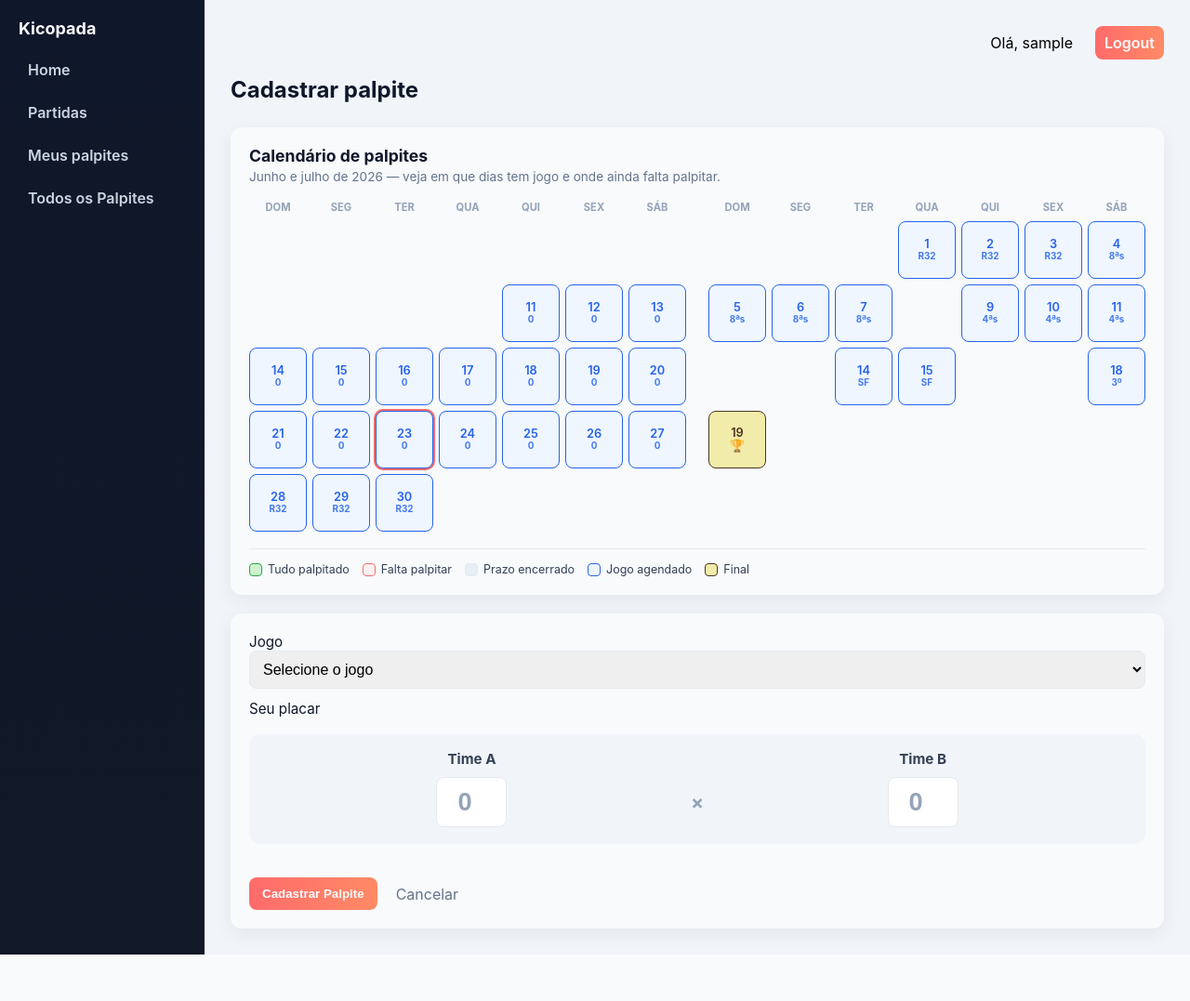
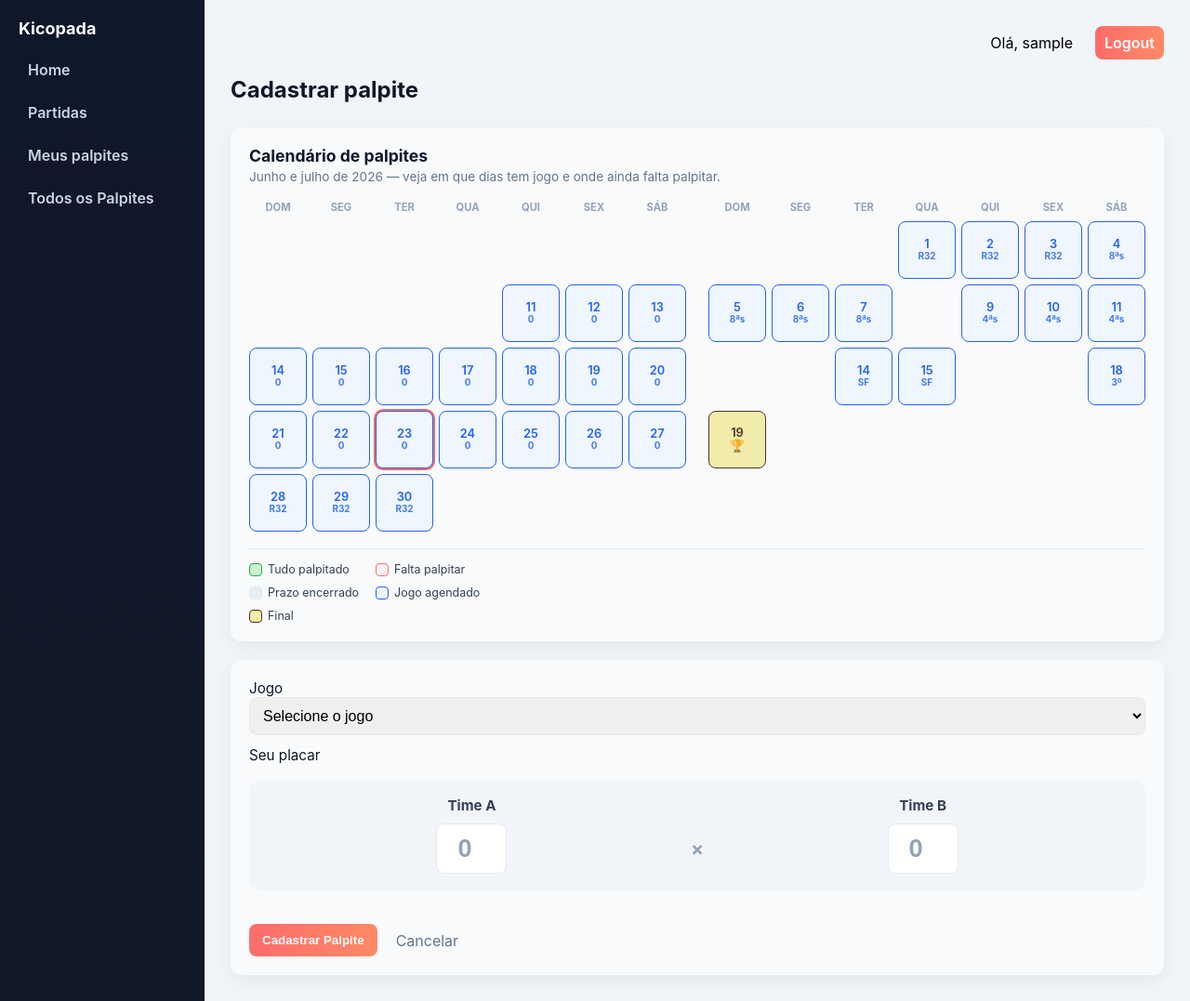
Before and after one commit to fabianamasini/kicopada, a Flask app: page /add_guess in a window 1280 px wide. Shown: the whole page at 93% size. Before the commit the page ends 1027 px from the top, so only its background shows below. Run offline with Flask 3, Linux system fonts and the light colour scheme; the visitor is signed in with stand-in values (Sample User, id 1); data that the repository does not hold is empty; parts of the project's set-up code (start-up, migrations or seed data) failed here and were passed over.

Commit message:
Alinha a legenda do calendário (grid de 2 colunas)
Tava usando flex-wrap e as colunas não batiam. Trocado por grid
de 2 colunas, aí os itens alinham certinho.

Co-Authored-By: Claude Opus 4.8 <noreply@anthropic.com>

```diff
--- a/static/css/app.css
+++ b/static/css/app.css
@@ -665,9 +665,9 @@ h1 {
 }
 
 .cal-legend {
-    display: flex;
-    flex-wrap: wrap;
-    gap: 14px;
+    display: grid;
+    grid-template-columns: repeat(2, max-content);
+    gap: 10px 18px;
     margin-top: 18px;
     padding-top: 14px;
     border-top: 1px solid var(--line);
```
